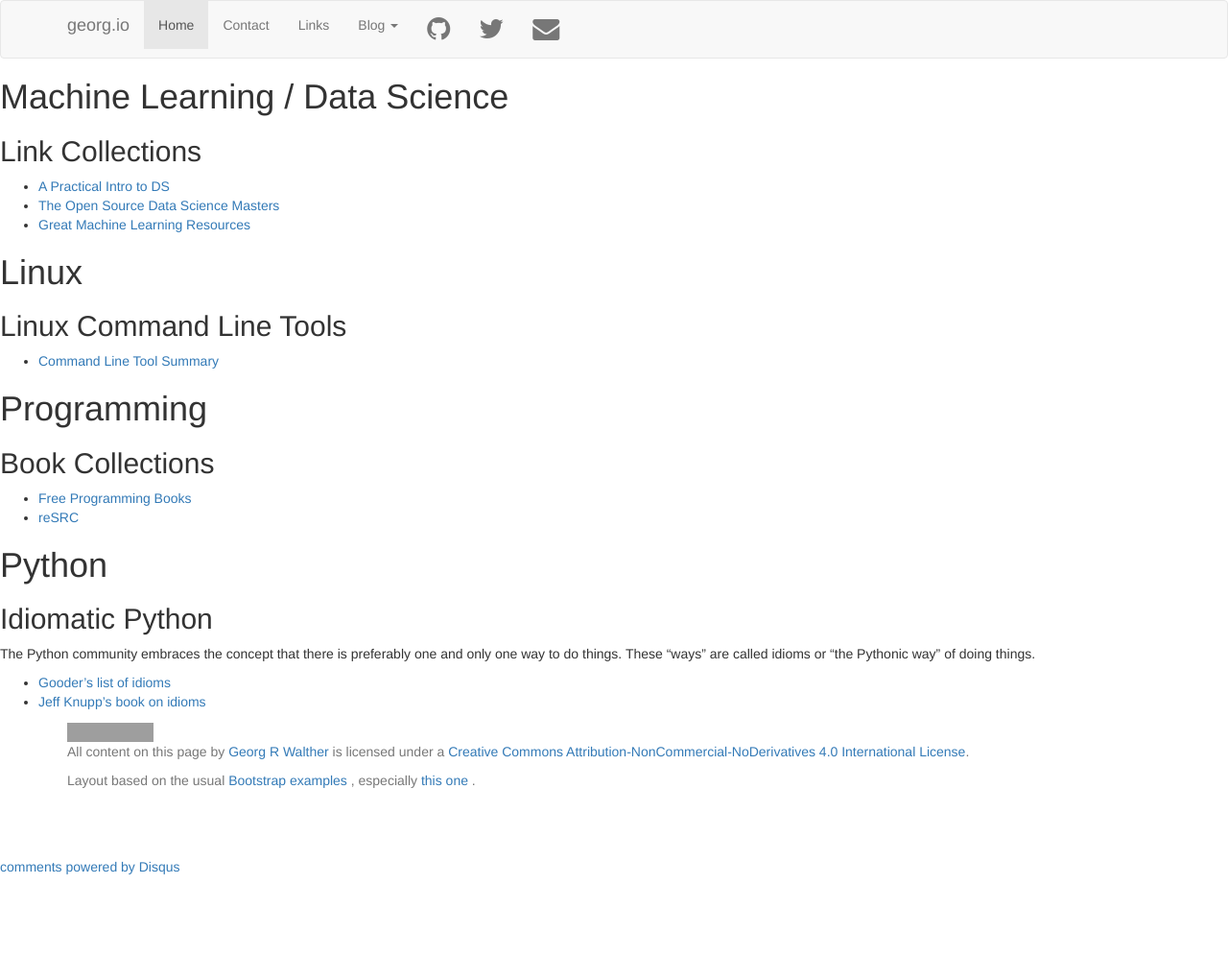
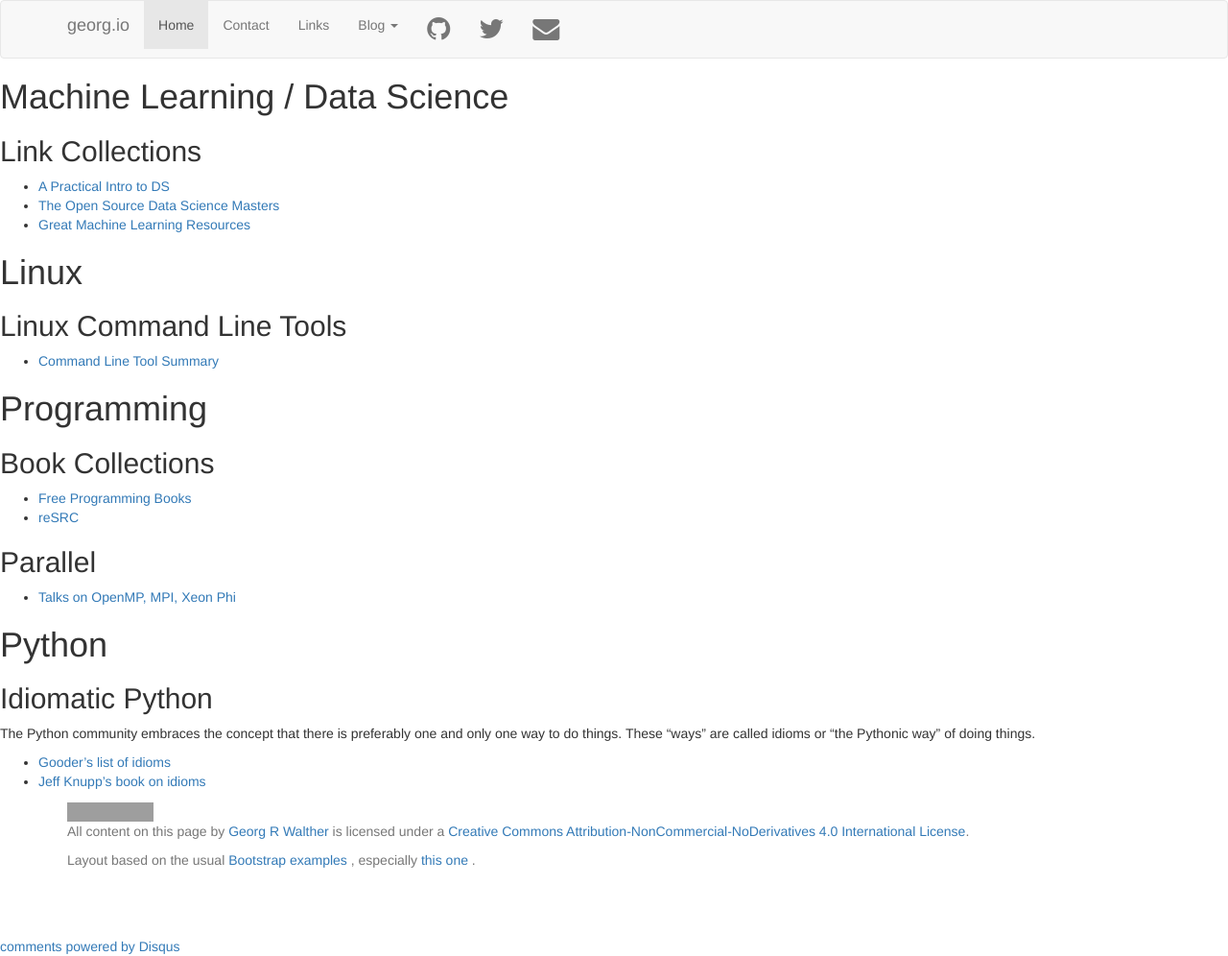
Before and after one commit to waltherg/backup.waltherg.github.io, a Jekyll site: the page built from links/index.md, in a window 1280 px wide. Shown: the whole page at 96% size. Built offline with Jekyll 4.4.1, drawn with Linux system fonts in a browser that asks for light colours; nearby versions of some CDN libraries; comment, search, counter and statistics services are not loaded; before the commit the page ends 913 px from its top, so only the background shows below that; grey boxes are pictures that could not be loaded.

Commit message:
links to openmp, mpi, xeon phi videos

```diff
--- a/links/index.md
+++ b/links/index.md
@@ -22,6 +22,9 @@ title: georg.io Links
 - [Free Programming Books](https://github.com/vhf/free-programming-books/blob/master/free-programming-books.md#professional-development)
 - [reSRC](http://resrc.io/)
 
+## Parallel
+- [Talks on OpenMP, MPI, Xeon Phi](http://terboven.com/2014/04/03/ppces-video-lectures-released/)
+
 
 # Python
 
```
